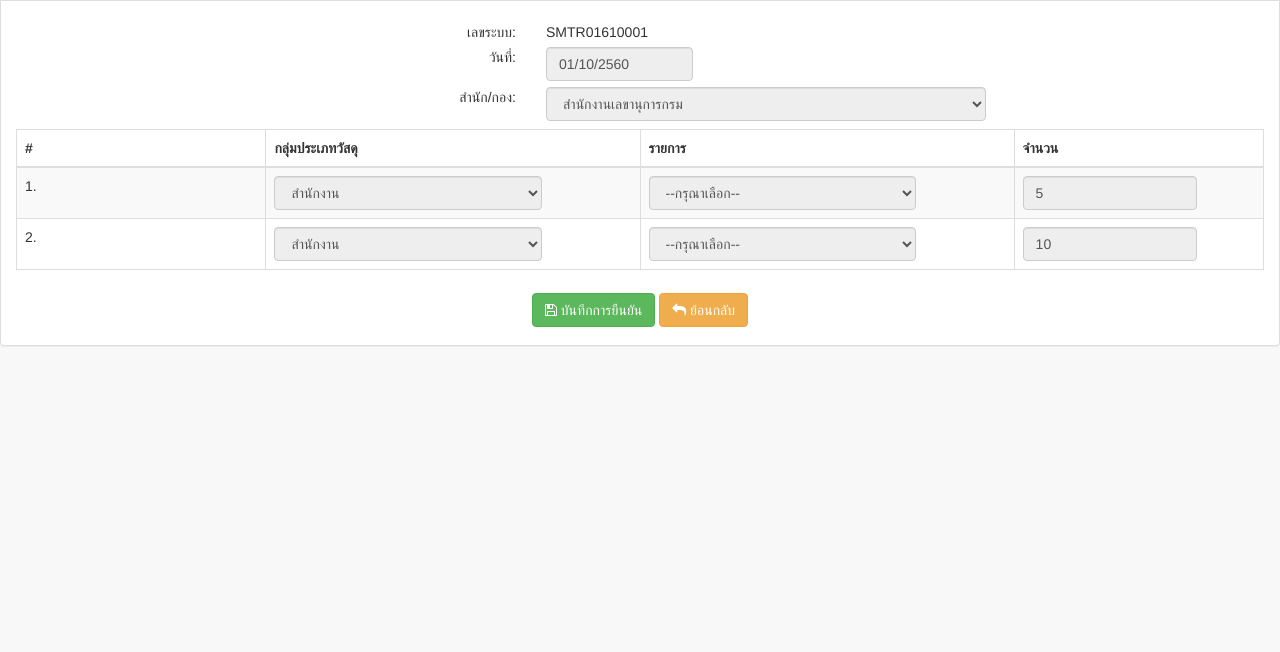
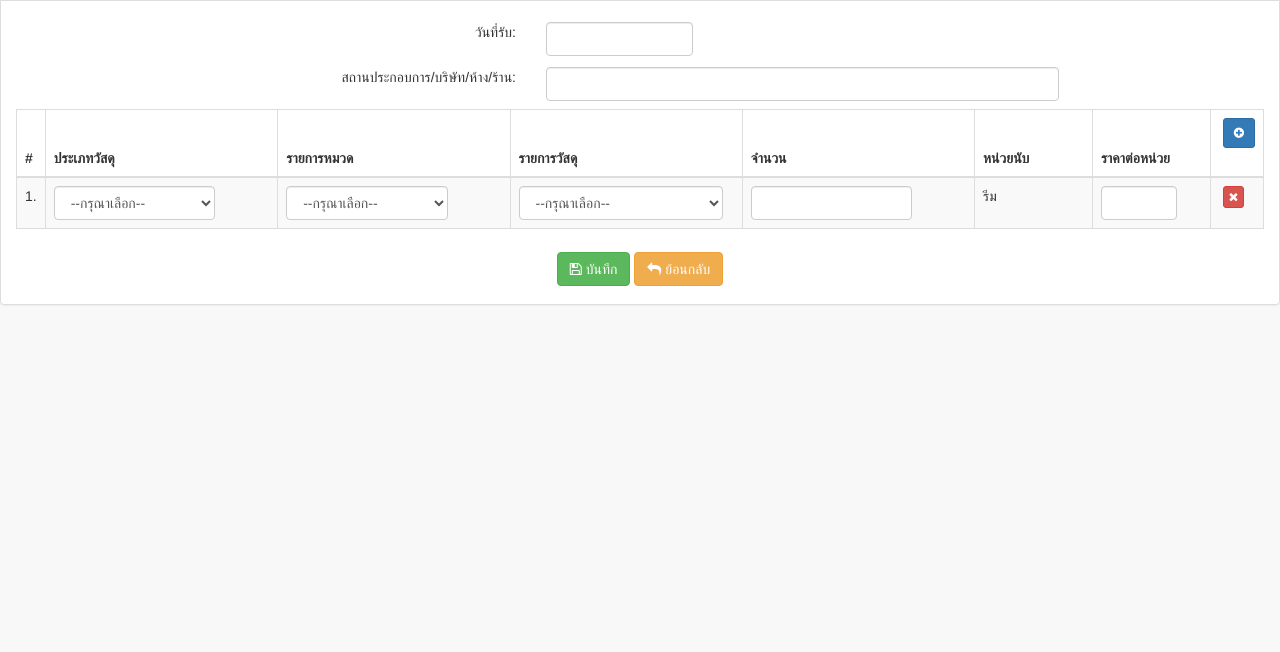
Before and after one commit to Suraphol/DEP_PROTOTYPE, a website: page pages/MTR002_F.html in a window 1280 px wide. Shown: the part 148-800 px from the top of the page. Drawn offline with Linux system fonts and the light colour scheme.

Commit message:
edit add material

```diff
--- a/pages/MTR002_E.html
+++ b/pages/MTR002_F.html
@@ -38,7 +38,7 @@
                     <div class="col-lg-12">
                         <table>
                             <tr>
-                                <td width="95%"><h3 class="page-header">&nbsp;&nbsp; ส่งวัสดุ สำนัก/กอง</h3></td>
+                                <td width="95%"><h3 class="page-header">&nbsp;&nbsp; รับวัสดุ</h3></td>
                                 <td><h4 class="page-header">MTR002&nbsp;&nbsp;</h4></td>
                             </tr>
                         </table>
@@ -53,20 +53,14 @@
                                 <div class="panel-body">
                                     <div class="row to-buffer">
                                         <div class="row to-buffer">
-                                            <div class="col-md-5" align="right">เลขระบบ:</div>
-                                            <div class="col-md-7" align="left">SMTR01610001</div>
+                                            <div class="col-md-5" align="right">วันที่รับ:</div>
+                                            <div class="col-md-7" align="left"><input class="form-control" style="width:20%"></div>
                                         </div>
+                                    </div>
+                                    <div class="row to-buffer">
                                         <div class="row to-buffer">
-                                            <div class="col-md-5" align="right">วันที่:</div>
-                                            <div class="col-md-7" align="left"><input class="form-control" style="width:20%" disabled="true" value="01/10/2560"></div>
-                                        </div>
-                                        <div class="row to-buffer">
-                                            <div class="col-md-5" align="right">สำนัก/กอง:</div>
-                                            <div class="col-md-7" align="left">
-                                                <select class="form-control" style="width: 60%" disabled="true" ng-model="unit" ng-init="unit='1'">
-                                                    <option value="">--กรุณาเลือก--</option>
-                                                    <option ng-repeat="unit in units" value="{{unit.id}}">{{unit.label}}</option>
-                                                </select> </div>
+                                            <div class="col-md-5" align="right">สถานประกอบการ/บริษัท/ห้าง/ร้าน:</div>
+                                            <div class="col-md-7" align="left"><input class="form-control" style="width:70%"></div>
                                         </div>
                                     </div>
 
@@ -77,43 +71,41 @@
                                             <thead>
                                                 <tr>
                                                     <th>#</th>
-                                                    <th width="30%">กลุ่มประเภทวัสดุ</th>
-                                                    <th width="30%">รายการ</th>
+                                                    <th width="20%">ประเภทวัสดุ</th>
+                                                    <th width="20%">รายการหมวด</th>
+                                                    <th width="20%">รายการวัสดุ</th>
                                                     <th width="20%">จำนวน</th>
+                                                    <th width="10%">หน่วยนับ</th>
+                                                    <th width="20%">ราคาต่อหน่วย</th>
+                                                    <th>&nbsp;<a title="เพิ่ม" class="btn btn-primary btn-sm" href="#"><i class="fa  fa-plus-circle" aria-hidden="true"></i></a>&nbsp; </th>
                                                 </tr>
                                             </thead>
                                             <tbody>
                                                 <tr>
                                                     <td>1.</td>
                                                     <td>
-                                                        <select class="form-control" style="width: 75%" ng-model="material" ng-init="material='1'"  disabled="true" ng-change="selectMaterial(material)">
+                                                        <select class="form-control" style="width: 75%" ng-model="material" ng-change="selectMaterial(material)">
                                                             <option value="">--กรุณาเลือก--</option>
                                                             <option ng-repeat="material in materials" value="{{material.id}}">{{material.label}}</option>
                                                         </select>
                                                     </td>
                                                     <td>
-                                                        <select class="form-control" disabled="true" style="width: 75%">
+                                                        <select class="form-control" style="width: 75%">
                                                             <option value="">--กรุณาเลือก--</option>
                                                             <option ng-repeat="unitSup in unitSups">{{unitSup.label}}</option>
                                                         </select>
                                                     </td>
-                                                    <td><input type="text" class="form-control" disabled="true" style="width: 75%" value="5"> </td>
-                                                </tr>
-                                                <tr>
-                                                    <td>2.</td>
                                                     <td>
-                                                        <select class="form-control" style="width: 75%" ng-model="material" ng-init="material='1'"  disabled="true" ng-change="selectMaterial(material)">
+                                                        <select class="form-control" style="width:95%; display: inline-block;">
                                                             <option value="">--กรุณาเลือก--</option>
-                                                            <option ng-repeat="material in materials" value="{{material.id}}">{{material.label}}</option>
+                                                            <option>กระดาษ A4 50แกรม</option>
+                                                            <option>กระดาษ A4 80แกรม</option>
                                                         </select>
                                                     </td>
-                                                    <td>
-                                                        <select class="form-control" disabled="true" style="width: 75%">
-                                                            <option value="">--กรุณาเลือก--</option>
-                                                            <option ng-repeat="unitSup in unitSups">{{unitSup.label}}</option>
-                                                        </select>
-                                                    </td>
-                                                    <td><input type="text" class="form-control" disabled="true" style="width: 75%" value="10"> </td>
+                                                    <td><input type="text" class="form-control" style="width: 75%"> </td>
+                                                    <td>รีม </td>
+                                                    <td><input type="text" class="form-control" style="width: 75%"> </td>
+                                                    <td>&nbsp;<a title="ลบข้อมูล" class="btn btn-danger btn-xs" href="#"><i class="fa fa-times" aria-hidden="true"></i></a>&nbsp;</td>
                                                 </tr>
                                             </tbody>
                                         </table>
@@ -123,7 +115,7 @@
 
 
                                     <div class="row to-buffer" align="center">
-                                            <button type="submit" class="btn btn-success" onclick="location.href='MTR002_L.html'"><i class="fa fa-save"></i>&nbsp;บันทึกการยืนยัน</button>
+                                            <button type="submit" class="btn btn-success" onclick="location.href='MTR002_L.html'"><i class="fa fa-save"></i>&nbsp;บันทึก</button>
                                             <button type="submit" class="btn btn-warning" onclick="location.href='MTR002_L.html'"><i class="fa fa-reply"></i>&nbsp;ย้อนกลับ</button>
                                     </div>
 
```
Also changed, not shown: pages/DRB001_F.html (+7 -5 lines), pages/DRB001_L.html (+2 -2 lines), pages/MTR002_L.html (+5 -2 lines), pages/MTR004_F.html (+1 -1 lines), pages/index.html (+1 -1 lines).
